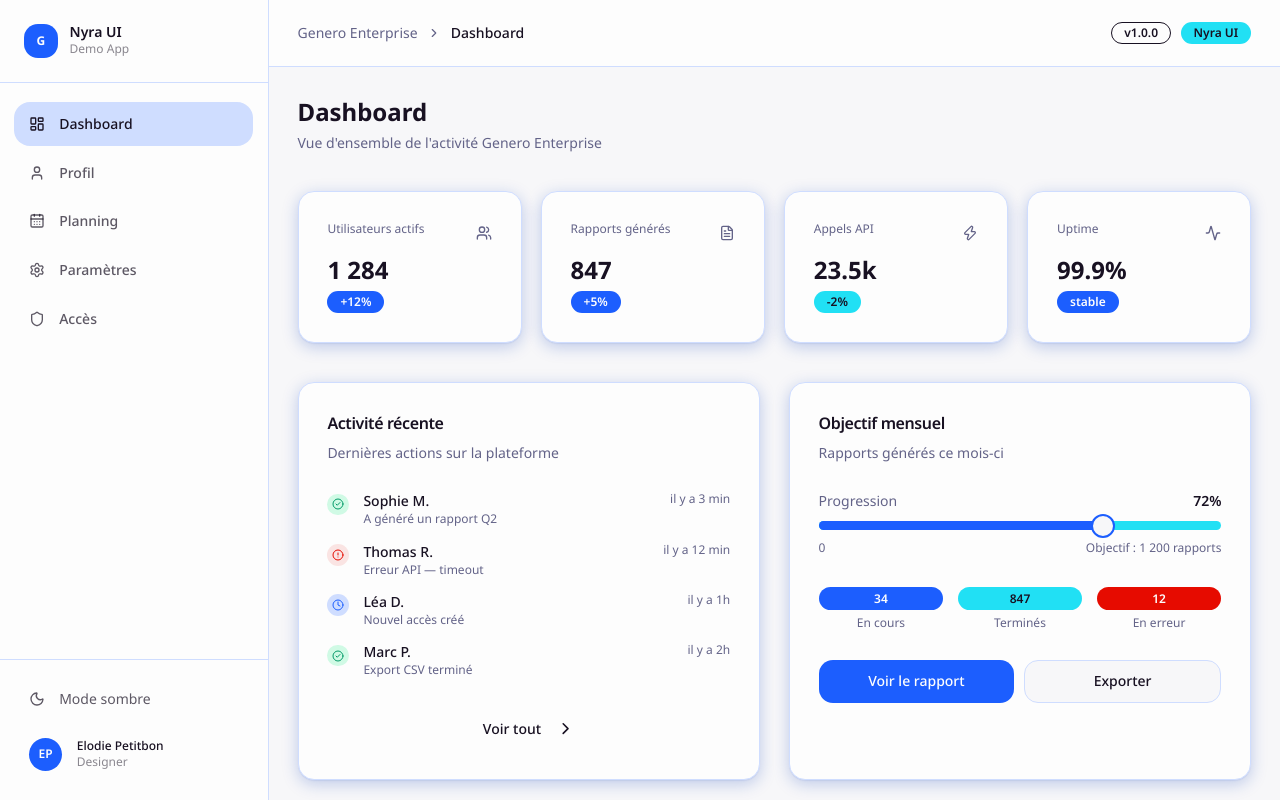
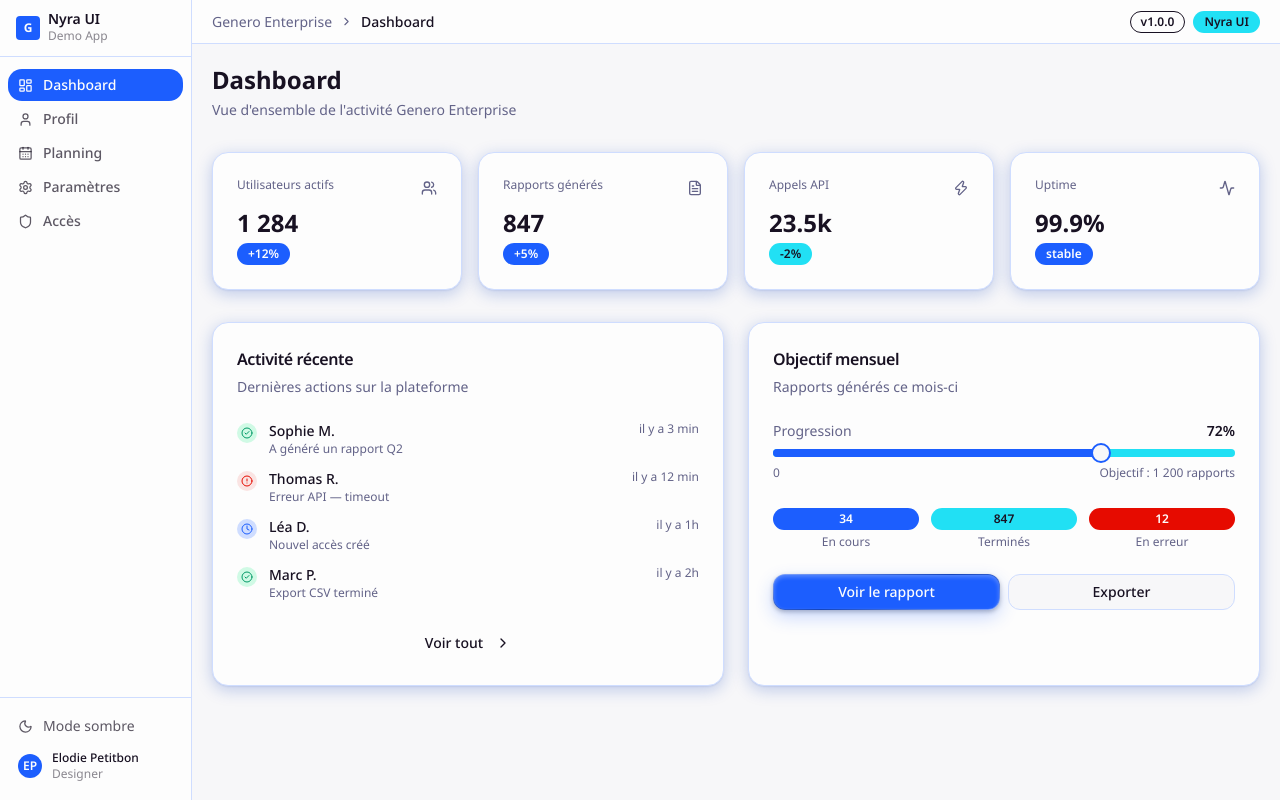
Before and after one commit to eloptb/nyra-schadcn, a Next.js app: page / in a window 1280 px wide. Built offline with nearby package versions, Linux system fonts and the light colour scheme.

Commit message:
feat: button gradient border, checkbox radius, sidebar compact, spacing 0.25rem

```diff
--- a/app/globals.css
+++ b/app/globals.css
@@ -54,7 +54,7 @@
   --shadow-xl:  0 4px 16px 0px hsl(222.6506 79.8077% 40.7843% / 0.25), 0 8px 10px -1px hsl(222.6506 79.8077% 40.7843% / 0.25);
   --shadow-2xl: 0 4px 16px 0px hsl(222.6506 79.8077% 40.7843% / 0.63);
   --tracking-normal: 0em;
-  --spacing: 0.3rem;
+  --spacing: 0.25rem;
 }
 
 .dark {
@@ -169,3 +169,28 @@
     font-family: var(--font-sans);
   }
 }
+
+@layer components {
+  /* ── Button Default — gradient border + shadows (specs Figma) ── */
+  .btn-nyra-default {
+    background:
+      linear-gradient(var(--color-primary), var(--color-primary)) padding-box,
+      linear-gradient(165deg, #82A6FE 0%, #1545BB 50%, #82A6FE 100%) border-box;
+    border: 1px solid transparent;
+    box-shadow:
+      0 7px 18px color-mix(in srgb, var(--color-primary) 24%, transparent),
+      inset 0 2px 4px rgba(255, 255, 255, 0.27),
+      0 2px 4px rgba(0, 0, 0, 0.25);
+    color: var(--color-primary-foreground);
+  }
+  .btn-nyra-default:hover {
+    background:
+      linear-gradient(#123284, #123284) padding-box,
+      linear-gradient(165deg, #82A6FE 0%, #1545BB 50%, #82A6FE 100%) border-box;
+  }
+  .btn-nyra-default:active {
+    background:
+      linear-gradient(#0B2165, #0B2165) padding-box,
+      linear-gradient(165deg, #82A6FE 0%, #1545BB 50%, #82A6FE 100%) border-box;
+  }
+}
--- a/app/page.tsx
+++ b/app/page.tsx
@@ -584,10 +584,10 @@ export default function App() {
     <div className="flex h-screen overflow-hidden bg-background text-foreground">
 
       {/* ── Sidebar ─────────────────────────────── */}
-      <aside className="w-56 shrink-0 flex flex-col border-r border-border bg-sidebar">
+      <aside className="w-48 shrink-0 flex flex-col border-r border-border bg-sidebar">
         {/* Logo */}
-        <div className="flex items-center gap-2.5 px-5 py-5 border-b border-border">
-          <div className="h-7 w-7 rounded-md bg-primary flex items-center justify-center">
+        <div className="flex items-center gap-2 px-4 py-3 border-b border-border">
+          <div className="h-6 w-6 rounded bg-primary flex items-center justify-center shrink-0">
             <span className="text-primary-foreground text-xs font-bold">G</span>
           </div>
           <div>
@@ -597,34 +597,34 @@ export default function App() {
         </div>
 
         {/* Nav */}
-        <nav className="flex-1 px-3 py-4 space-y-1">
+        <nav className="flex-1 px-2 py-3 space-y-0.5">
           {NAV.map((item) => (
             <button
               key={item.id}
               onClick={() => setPage(item.id)}
-              className={`w-full flex items-center gap-3 rounded-lg px-3 py-2.5 text-sm font-medium transition-colors ${
+              className={`w-full flex items-center gap-2.5 rounded-md px-2.5 py-1.5 text-sm font-medium transition-colors ${
                 page === item.id
-                  ? "bg-sidebar-accent text-sidebar-accent-foreground"
+                  ? "bg-sidebar-primary text-sidebar-primary-foreground"
                   : "text-sidebar-foreground/70 hover:bg-sidebar-accent/50 hover:text-sidebar-foreground"
               }`}
             >
-              <item.icon size={16} />
+              <item.icon size={15} />
               {item.label}
             </button>
           ))}
         </nav>
 
         {/* User + dark toggle */}
-        <div className="border-t border-border px-3 py-4 space-y-2">
+        <div className="border-t border-border px-2 py-3 space-y-0.5">
           <button
             onClick={() => setDark(!dark)}
-            className="w-full flex items-center gap-3 rounded-lg px-3 py-2 text-sm text-sidebar-foreground/70 hover:bg-sidebar-accent/50 hover:text-sidebar-foreground transition-colors"
+            className="w-full flex items-center gap-2.5 rounded-md px-2.5 py-1.5 text-sm text-sidebar-foreground/70 hover:bg-sidebar-accent/50 hover:text-sidebar-foreground transition-colors"
           >
-            {dark ? <Sun size={16} /> : <Moon size={16} />}
+            {dark ? <Sun size={15} /> : <Moon size={15} />}
             {dark ? "Mode clair" : "Mode sombre"}
           </button>
-          <div className="flex items-center gap-3 px-3 py-2">
-            <div className="h-7 w-7 rounded-full bg-sidebar-primary flex items-center justify-center text-sidebar-primary-foreground text-xs font-semibold shrink-0">
+          <div className="flex items-center gap-2.5 px-2.5 py-1.5">
+            <div className="h-6 w-6 rounded-full bg-sidebar-primary flex items-center justify-center text-sidebar-primary-foreground text-xs font-semibold shrink-0">
               EP
             </div>
             <div className="min-w-0">
@@ -638,10 +638,10 @@ export default function App() {
       {/* ── Main ────────────────────────────────── */}
       <div className="flex-1 flex flex-col overflow-hidden">
         {/* Top bar */}
-        <header className="h-14 shrink-0 border-b border-border bg-card flex items-center justify-between px-6">
+        <header className="h-11 shrink-0 border-b border-border bg-card flex items-center justify-between px-5">
           <div className="flex items-center gap-2 text-sm text-muted-foreground">
             <span>Genero Enterprise</span>
-            <ChevronRight size={14} />
+            <ChevronRight size={13} />
             <span className="text-foreground font-medium">{PAGE_TITLES[page]}</span>
           </div>
           <div className="flex items-center gap-2">
@@ -651,7 +651,7 @@ export default function App() {
         </header>
 
         {/* Content */}
-        <main className="flex-1 overflow-y-auto p-6">
+        <main className="flex-1 overflow-y-auto p-5">
           {page === "dashboard" && <DashboardPage />}
           {page === "profile"   && <ProfilePage />}
           {page === "planning"  && <PlanningPage />}
--- a/components/ui/button.tsx
+++ b/components/ui/button.tsx
@@ -5,11 +5,11 @@ import { cva, type VariantProps } from "class-variance-authority"
 import { cn } from "@/lib/utils"
 
 const buttonVariants = cva(
-  "inline-flex items-center justify-center gap-2 whitespace-nowrap rounded-md text-sm font-medium ring-offset-background transition-colors focus-visible:outline-none focus-visible:ring-2 focus-visible:ring-ring focus-visible:ring-offset-2 disabled:pointer-events-none disabled:opacity-50 [&_svg]:pointer-events-none [&_svg]:size-4 [&_svg]:shrink-0",
+  "inline-flex items-center justify-center gap-2 whitespace-nowrap rounded-sm text-sm font-medium ring-offset-background transition-colors focus-visible:outline-none focus-visible:ring-2 focus-visible:ring-ring focus-visible:ring-offset-2 disabled:pointer-events-none disabled:opacity-50 [&_svg]:pointer-events-none [&_svg]:size-4 [&_svg]:shrink-0",
   {
     variants: {
       variant: {
-        default: "bg-primary text-primary-foreground hover:bg-primary/90",
+        default: "btn-nyra-default",
         destructive:
           "bg-destructive text-destructive-foreground hover:bg-destructive/90",
         outline:
@@ -21,7 +21,7 @@ const buttonVariants = cva(
       },
       size: {
         default: "h-10 px-4 py-2",
-        sm: "h-9 rounded-md px-3",
+        sm: "h-9 rounded-sm px-3",
         lg: "h-11 rounded-md px-8",
         icon: "h-10 w-10",
       },
--- a/components/ui/checkbox.tsx
+++ b/components/ui/checkbox.tsx
@@ -13,7 +13,7 @@ const Checkbox = React.forwardRef<
   <CheckboxPrimitive.Root
     ref={ref}
     className={cn(
-      "grid place-content-center peer h-4 w-4 shrink-0 rounded-sm border border-primary ring-offset-background focus-visible:outline-none focus-visible:ring-2 focus-visible:ring-ring focus-visible:ring-offset-2 disabled:cursor-not-allowed disabled:opacity-50 data-[state=checked]:bg-primary data-[state=checked]:text-primary-foreground",
+      "grid place-content-center peer h-4 w-4 shrink-0 rounded-[4px] border border-primary ring-offset-background focus-visible:outline-none focus-visible:ring-2 focus-visible:ring-ring focus-visible:ring-offset-2 disabled:cursor-not-allowed disabled:opacity-50 data-[state=checked]:bg-primary data-[state=checked]:text-primary-foreground",
       className
     )}
     {...props}
```
